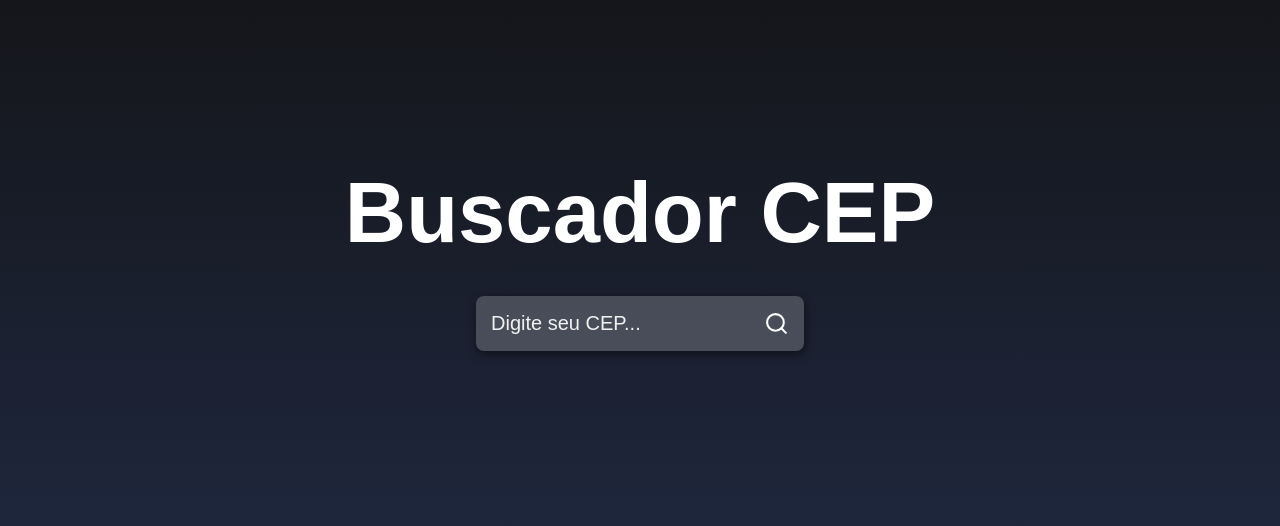
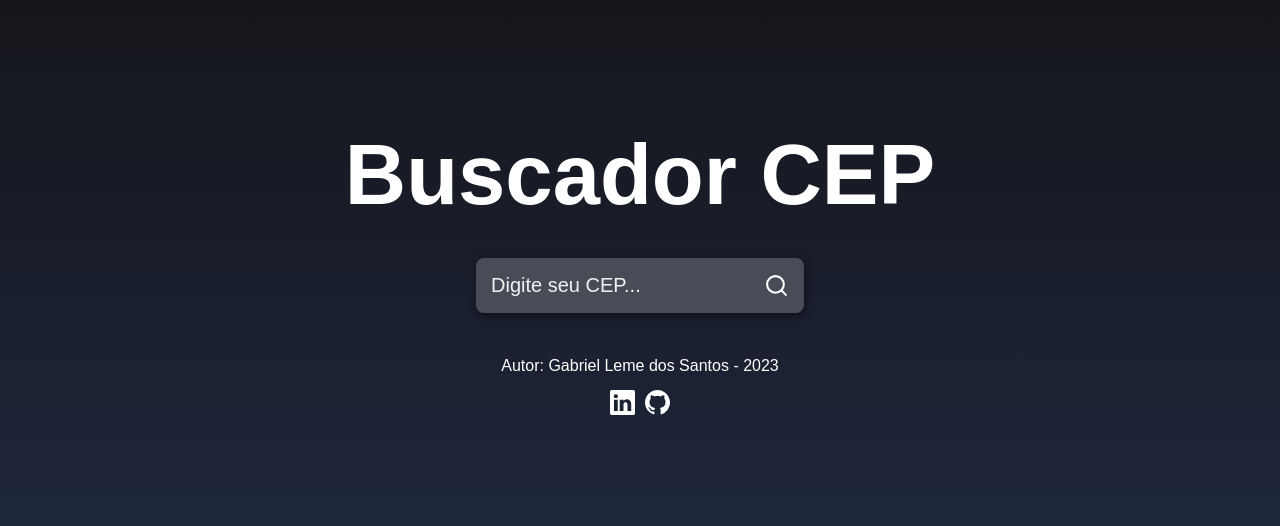
Before and after one commit to Gabriel-L-Santos/buscador-cep, a React (Create React App) app: page / in a window 1280 px wide. Shown: the part 126-652 px from the top of the page. Built offline with nearby package versions, Linux system fonts and the light colour scheme; the HTML template or start-up script is replaced by a standard one.

Commit message:
edits js e css

```diff
--- a/src/App.js
+++ b/src/App.js
@@ -1,5 +1,7 @@
 import { useState } from 'react';
 import { FiSearch } from 'react-icons/fi';
+import { BsLinkedin } from 'react-icons/bs';
+import { BsGithub } from 'react-icons/bs';
 import './style.css';
 
 import api from './services/api';
@@ -60,6 +62,23 @@
         </main>
       )}
 
+      <div className="footer">
+        <footer>
+          <p>Autor: Gabriel Leme dos Santos - 2023</p>
+        </footer>
+      </div>
+
+      <div className="button-footer">
+        <button className="buttonSearchFooter" onClick={handleSearch}>
+          <BsLinkedin size={25} color="#FFF"/>
+        </button>
+
+        <button className="buttonSearchFooter" onClick={handleSearch}>
+          <BsGithub size={25} color="#FFF"/>
+        </button>
+      </div>
+
+
     </div>
   );
 }
--- a/src/style.css
+++ b/src/style.css
@@ -79,6 +79,34 @@
     font-weight: bold;
 }
 
+.footer footer {
+    display: flex;
+    justify-content: center;
+    align-items: center;
+    flex-direction: column;
+    margin: 10px;
+    color:#FFF;
+}
+
+.button-footer {
+    display: flex;
+    justify-content: center;
+    align-items: center;
+    flex-direction: row;
+}
+
+.buttonSearchFooter {
+    background-color: transparent;
+    border: 0;
+    cursor: pointer;
+    margin: 5px;
+    transition: transform 0.5s;
+}
+
+.buttonSearchFooter:hover {
+    transform: scale(1.2);
+}
+
 @media (max-width: 620px){
     .title {
         font-size: 50px;
```
